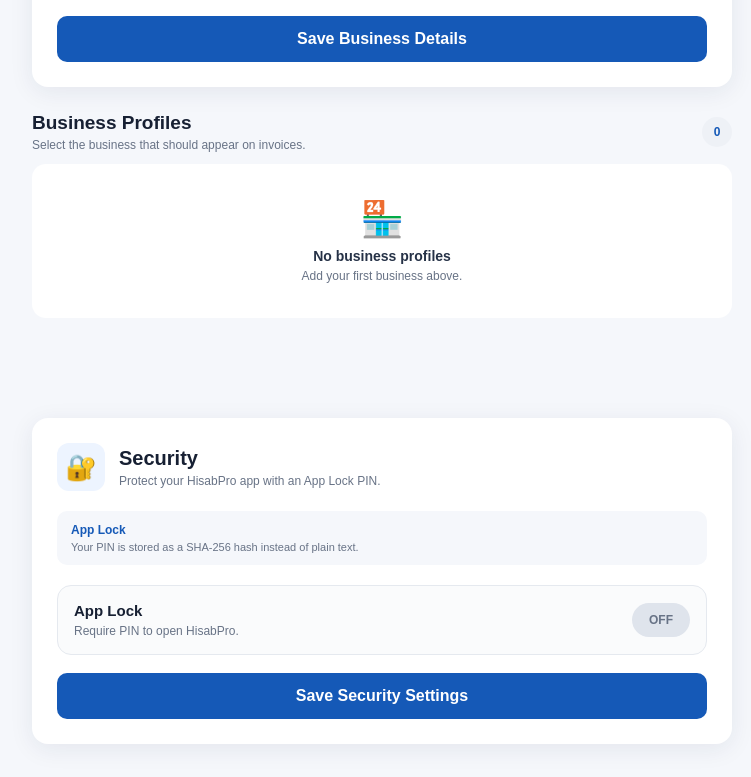
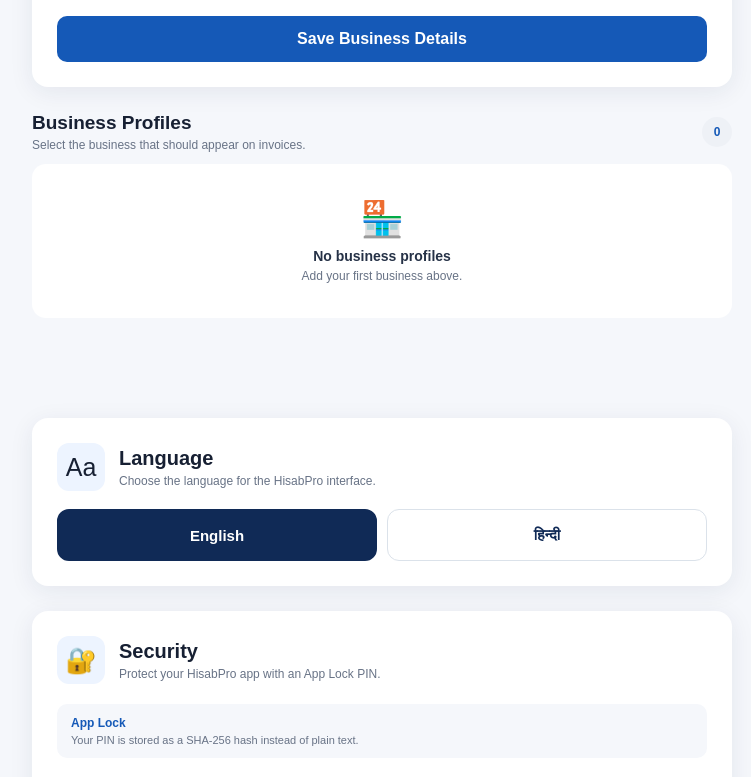
Before and after one commit to sameerkhan86926-a11y/hisabpro, a Next.js app: page /hisabpro/settings in a window 1280 px wide. Shown: the part 766-1543 px from the top of the page, without its empty margins (258-1009 px from the left). Built offline with nearby package versions, Linux system fonts and the light colour scheme.

Commit message:
Update page.tsx

```diff
--- a/app/settings/page.tsx
+++ b/app/settings/page.tsx
@@ -1,6 +1,7 @@
 "use client";
 
 import { useEffect, useState } from "react";
+import { useLanguage } from "../../components/LanguageProvider";
 
 type Business = {
   id: number;
@@ -22,6 +23,8 @@ const emptyBusiness: Omit<Business, "id"> = {
 };
 
 export default function SettingsPage() {
+  const { language, setLanguage } = useLanguage();
+
   const [businesses, setBusinesses] =
     useState<Business[]>([]);
 
@@ -175,14 +178,6 @@ export default function SettingsPage() {
       savedLock
     );
 
-    /*
-     * We don't put the actual PIN
-     * into the input field.
-     *
-     * If a PIN already exists,
-     * user enters a new PIN only
-     * when changing it.
-     */
     setAppPin(
       savedPin ? "******" : ""
     );
@@ -295,8 +290,8 @@ export default function SettingsPage() {
 
     setMessage(
       editingId !== null
-        ? "Business details updated successfully ✅"
-        : "Business added successfully ✅"
+        ? "Business details updated successfully"
+        : "Business added successfully"
     );
   }
 
@@ -435,7 +430,7 @@ export default function SettingsPage() {
     );
 
     setMessage(
-      "Active business changed successfully ✅"
+      "Active business changed successfully"
     );
   }
 
@@ -521,12 +516,6 @@ export default function SettingsPage() {
       return;
     }
 
-    /*
-     * Existing PIN
-     *
-     * "******" means user has not
-     * entered a new PIN.
-     */
     if (
       appPin === "******"
     ) {
@@ -552,7 +541,7 @@ export default function SettingsPage() {
       );
 
       setSecurityMessage(
-        "Security settings updated successfully ✅"
+        "Security settings updated successfully"
       );
 
       return;
@@ -612,10 +601,6 @@ export default function SettingsPage() {
       autoLock
     );
 
-    /*
-     * Tell AppLock component
-     * that security settings changed.
-     */
     window.dispatchEvent(
       new CustomEvent(
         "hisabpro-app-lock-changed"
@@ -626,7 +611,7 @@ export default function SettingsPage() {
     setConfirmPin("");
 
     setSecurityMessage(
-      "App Lock enabled successfully 🔐"
+      "App Lock enabled successfully"
     );
   }
 
@@ -745,7 +730,7 @@ export default function SettingsPage() {
 
             <input
               type="tel"
-              placeholder="e.g. 9876XXXXXX"
+              placeholder="e.g. 9876543210"
               value={
                 business.phone
               }
@@ -1025,6 +1010,99 @@ export default function SettingsPage() {
 
       </section>
 
+      {/* LANGUAGE */}
+
+      <section className="settings-box">
+
+        <div className="settings-title">
+
+          <div className="settings-icon">
+            Aa
+          </div>
+
+          <div>
+            <h2>
+              Language
+            </h2>
+
+            <p>
+              Choose the language for the
+              HisabPro interface.
+            </p>
+          </div>
+
+        </div>
+
+        <div
+          style={{
+            display: "grid",
+            gridTemplateColumns:
+              "repeat(2, minmax(0, 1fr))",
+            gap: "10px",
+            marginTop: "18px",
+          }}
+        >
+
+          <button
+            type="button"
+            onClick={() =>
+              setLanguage("en")
+            }
+            style={{
+              minHeight: "52px",
+              border:
+                language === "en"
+                  ? "2px solid #102a56"
+                  : "1px solid #dbe2ea",
+              borderRadius: "12px",
+              background:
+                language === "en"
+                  ? "#102a56"
+                  : "#ffffff",
+              color:
+                language === "en"
+                  ? "#ffffff"
+                  : "#102a56",
+              fontSize: "15px",
+              fontWeight: 700,
+              cursor: "pointer",
+            }}
+          >
+            English
+          </button>
+
+          <button
+            type="button"
+            onClick={() =>
+              setLanguage("hi")
+            }
+            style={{
+              minHeight: "52px",
+              border:
+                language === "hi"
+                  ? "2px solid #102a56"
+                  : "1px solid #dbe2ea",
+              borderRadius: "12px",
+              background:
+                language === "hi"
+                  ? "#102a56"
+                  : "#ffffff",
+              color:
+                language === "hi"
+                  ? "#ffffff"
+                  : "#102a56",
+              fontSize: "15px",
+              fontWeight: 700,
+              cursor: "pointer",
+            }}
+          >
+            हिन्दी
+          </button>
+
+        </div>
+
+      </section>
+
       {/* SECURITY */}
 
       <section className="settings-box security-settings-box">
```
